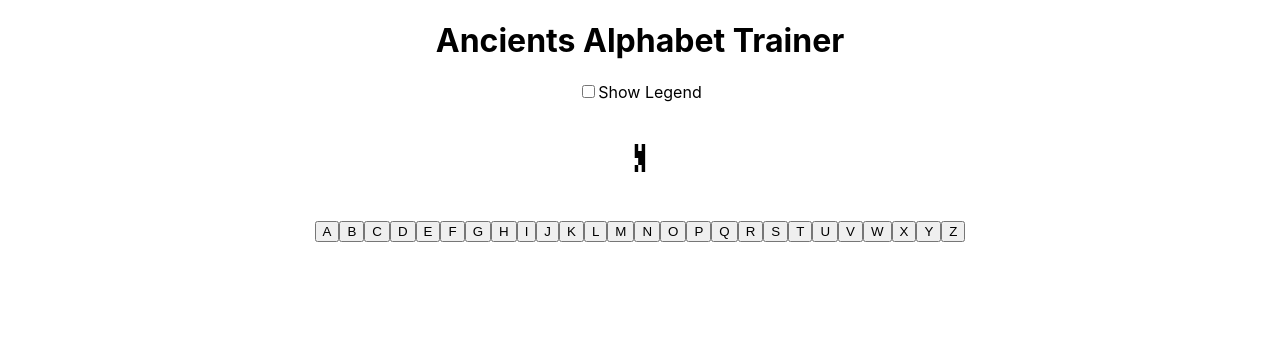
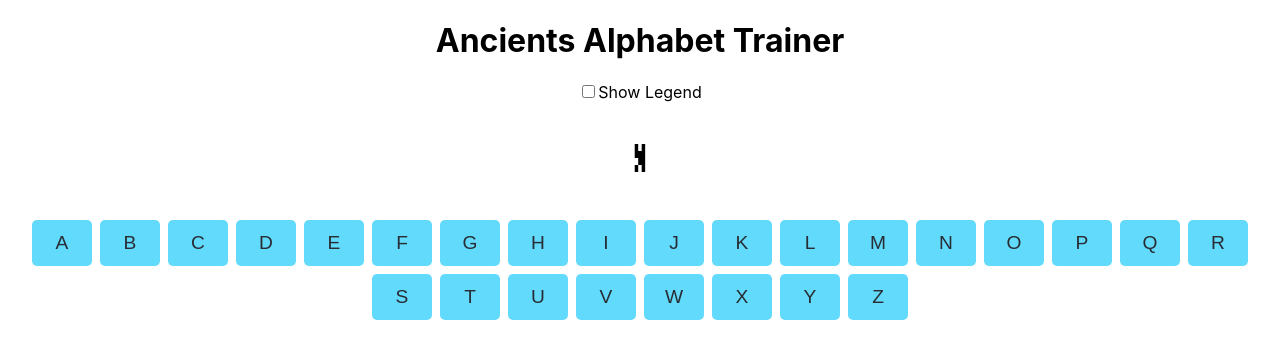
Before and after one commit to lewtondoteth/AncientTrainer, a React (Create React App) app: page / in a window 1280 px wide. Shown: the top 358 px of the page. Built offline with nearby package versions, Linux system fonts and the light colour scheme.

Commit message:
removed test string

```diff
--- a/src/App.css
+++ b/src/App.css
@@ -59,9 +59,34 @@
   white-space: nowrap;
 }
 
-/* Optional mobile tweak */
+
+
+
+.options {
+  display: flex;
+  flex-wrap: wrap;
+  justify-content: center;
+  gap: 0.5rem;
+  margin: 1rem 0;
+}
+
+.options button {
+  padding: 0.75rem 1rem;
+  font-size: 1.2rem;
+  border: none;
+  border-radius: 5px;
+  background-color: #61dafb;
+  color: #282c34;
+  cursor: pointer;
+  flex: 1 1 60px;  /* allows buttons to grow/shrink */
+  max-width: 60px;
+}
+
+/* Mobile tweaks for smaller screens */
 @media (max-width: 600px) {
-  .legend-item {
+  .options button {
+    padding: 0.5rem 0.75rem;
     font-size: 1rem;
+    max-width: 50px;
   }
 }
```
